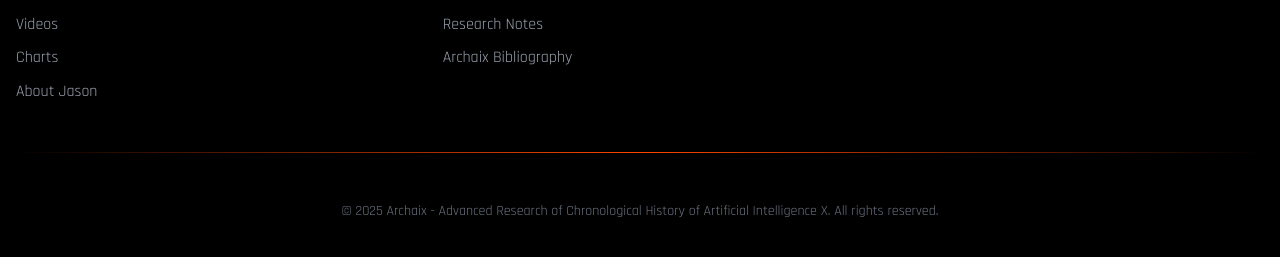
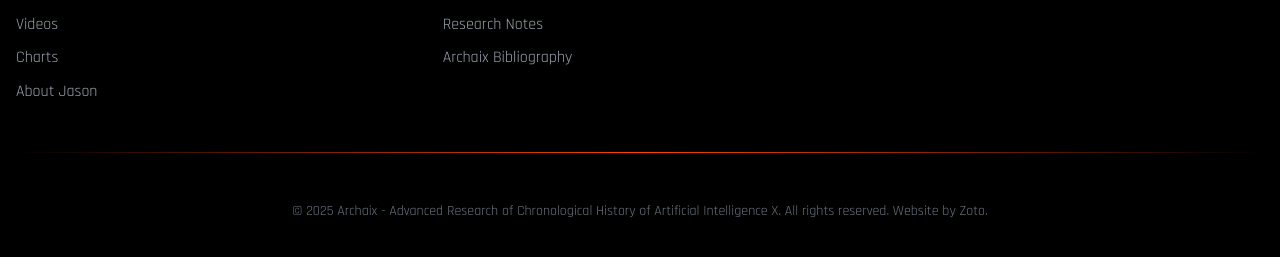
Before and after one commit to zotozen/archaix-files, a plain HTML site: page index.html in a window 1280 px wide. Shown: the part 9464-9721 px from the top of the page. Drawn offline with nearby package versions, Linux system fonts and the light colour scheme.

Commit message:
Update index.html
added my website link at the footer

```diff
--- a/index.html
+++ b/index.html
@@ -773,8 +773,9 @@
             <div class="section-divider mt-8 mb-8"></div>
 
             <p class="text-center text-gray-500 text-sm">
-                &copy; 2025 Archaix - Advanced Research of Chronological History of Artificial Intelligence X. All rights reserved.
-            </p>
+    &copy; 2025 Archaix - Advanced Research of Chronological History of Artificial Intelligence X. All rights reserved.
+    Website by <a href="https://zotozen.github.io/" target="_blank" rel="noopener noreferrer">Zoto</a>.
+</p>
         </div>
     </footer>
 
```
